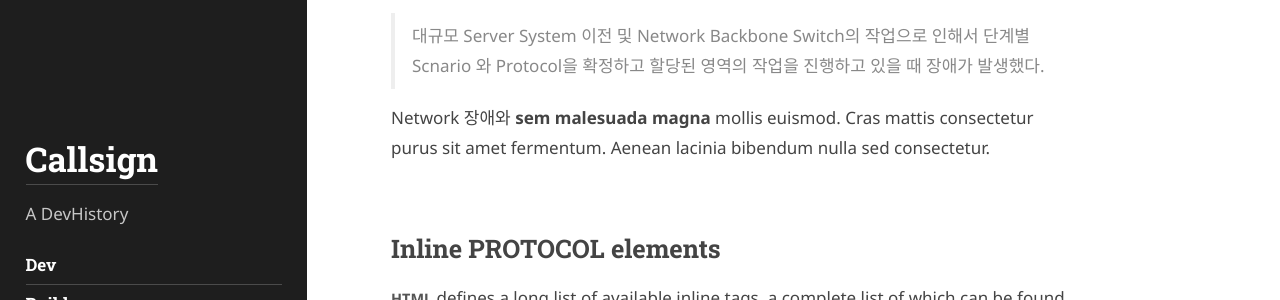
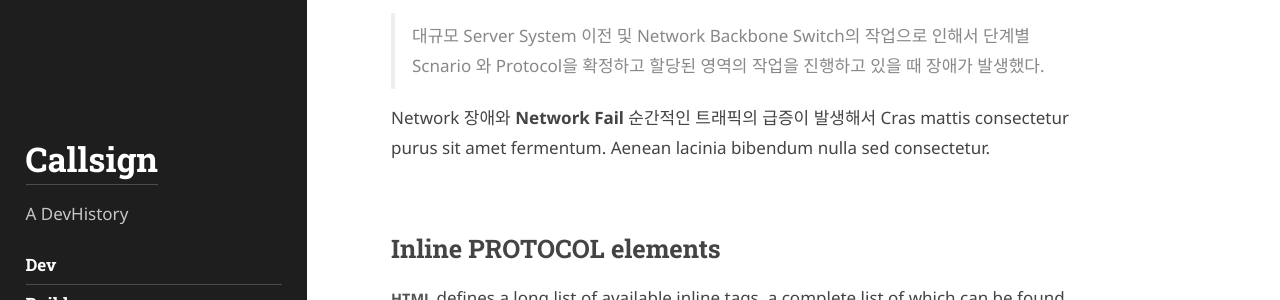
Before and after one commit to callsign88/callsign88.github.io, a Jekyll site: the page built from _posts/2012-02-07-example-content.md, in a window 1280 px wide and 900 px high. Shown: the part 435-735 px from the top of the window. Built offline with Jekyll 4.4.1, drawn with Linux system fonts in a browser that asks for light colours; some web fonts are replaced.

Commit message:
Update example-content post with network failure description

```diff
--- a/_posts/2012-02-07-example-content.md
+++ b/_posts/2012-02-07-example-content.md
@@ -12,7 +12,7 @@ Connected 란 의미를 정확히 알지도 못한체 <a href="#">Network Machin
 
 > 대규모 Server System 이전 및 Network Backbone Switch의 작업으로 인해서 단계별 Scnario 와 Protocol을 확정하고 할당된 영역의 작업을 진행하고 있을 때 장애가 발생했다.
 
-Network 장애와  **sem malesuada magna** mollis euismod. Cras mattis consectetur purus sit amet fermentum. Aenean lacinia bibendum nulla sed consectetur.
+Network 장애와  **Network Fail** 순간적인 트래픽의 급증이 발생해서 Cras mattis consectetur purus sit amet fermentum. Aenean lacinia bibendum nulla sed consectetur.
 
 ## Inline PROTOCOL elements
 
```
